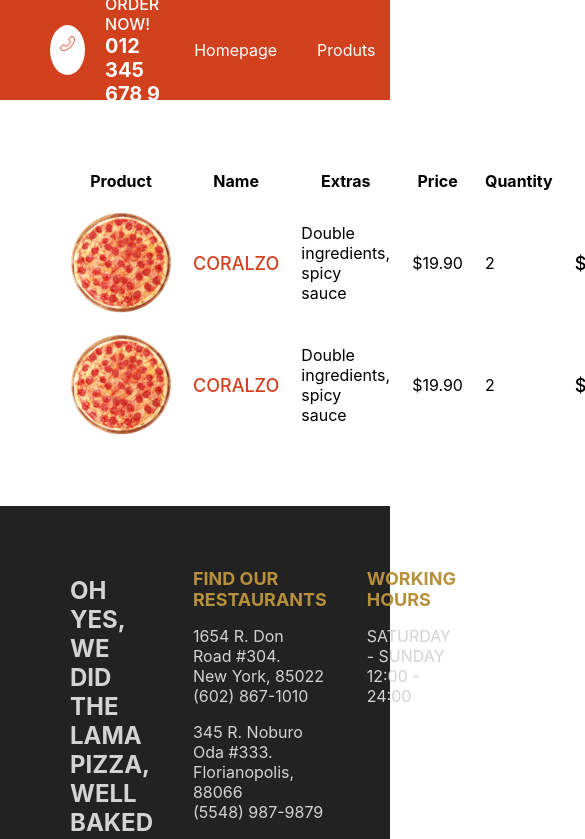
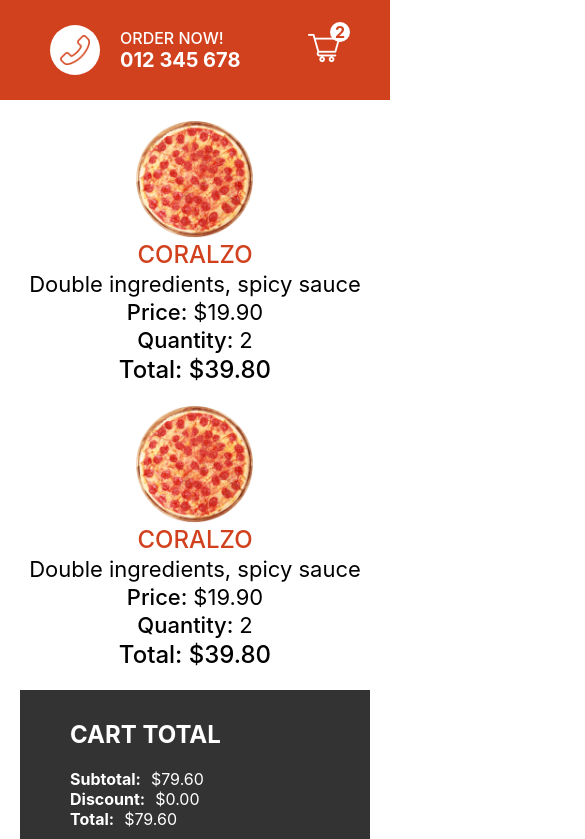
Before and after one commit to GoulartAugusto/pizzaria, a Next.js app: page /cart in a window 390 px wide. Shown: the top 839 px of the page, 585 px wide, since content can reach past the window. Built offline with nearby package versions, Linux system fonts and the light colour scheme.

Commit message:
add: responsivity to the project

```diff
--- a/components/Navbar.jsx
+++ b/components/Navbar.jsx
@@ -10,7 +10,7 @@
       </div>
     <div className={styles.texts}>
       <div className={styles.text}>ORDER NOW!</div>
-      <div className={styles.text}>012 345 678 9</div>
+      <div className={styles.text}>012 345 678</div>
     </div>
     </div>
     <div className={styles.item}>
--- a/pages/cart.jsx
+++ b/pages/cart.jsx
@@ -6,7 +6,7 @@
   <div className={styles.container}>
       <div className={styles.left}>
           <table className={styles.table}>
-              < tr className={styles.tr}>
+              < tr className={styles.trTitle}>
                   <th>Product</th>
                   <th>Name</th>
                   <th>Extras</th>
@@ -14,7 +14,7 @@
                   <th>Quantity</th>
                   <th>Total</th>
               </tr>
-              <tr>
+              <tr className={styles.tr}>
                   <td>
                     <div className={styles.imgContainer}>
                         <Image src="/img/pizza.png"
@@ -44,11 +44,11 @@
                   </td>
                   <td>
                       <span className={styles.total}>
-                          $38.80
+                          $39.80
                       </span>
                   </td>
               </tr>
-              <tr>
+              <tr className={styles.tr}>
                   <td>
                     <div className={styles.imgContainer}>
                         <Image src="/img/pizza.png"
@@ -78,7 +78,7 @@
                   </td>
                   <td>
                       <span className={styles.total}>
-                          $38.80
+                          $39.80
                       </span>
                   </td>
               </tr>
--- a/pages/orders/[id].jsx
+++ b/pages/orders/[id].jsx
@@ -15,13 +15,13 @@
             <div className={styles.left}>
                 <div className={styles.row}>
                 <table className={styles.table}>
-              < tr className={styles.tr}>
+              <tr className={styles.trTitle}>
                   <th>ORDER ID</th>
                   <th>Custumer</th>
                   <th>Address</th>
                   <th>Total</th>
               </tr>
-              <tr>
+              <tr className={styles.tr}>
                   <td>
                       <span className={styles.id}>123123456</span>
                   </td>
@@ -32,7 +32,7 @@
                   </td>
                   <td>
                       <span className={styles.address}>
-                          Fork and Spoon st. 222-33 LA
+                          Fork st. 222-33 LA
                       </span>
                   </td>
                   <td>
--- a/styles/Cart.module.css
+++ b/styles/Cart.module.css
@@ -56,3 +56,64 @@
     cursor: pointer;
     margin-top: 20px;
 }
+
+@media screen and (max-width: 480px) {
+    .container {
+        flex-direction: column;
+        padding: 20px;
+    }
+
+    .table {
+        display: flex;
+        flex-direction: column;
+        align-items: center;
+        justify-content: center;
+    }
+
+    .trTitle {
+        display: none;
+    }
+
+    .tr {
+        display: flex;
+        flex-direction: column;
+        align-items: center;
+        justify-content: center;
+        margin-bottom: 20px;
+    }
+
+    .imgContainer {
+        width: 30vw;
+        height: 30vw;
+    }
+
+    .name,
+    .total {
+        font-size: 24px;
+    }
+
+    .extras,
+    .price,
+    .quantity {
+        font-size: 22px;
+    }
+
+    .price::before {
+        content: "Price: ";
+        font-weight: 500;
+    }
+
+    .quantity::before {
+        content: "Quantity: ";
+        font-weight: 500;
+    }
+
+    .total::before {
+        content: "Total: ";
+        font-weight: 500;
+    }
+
+    .wrapper {
+        width: 100%;
+    }
+}
--- a/styles/Featured.module.css
+++ b/styles/Featured.module.css
@@ -2,6 +2,8 @@
     height: calc(100vh - 100px);
     background-color: #d1411e;
     overflow: hidden;
+    position: relative;
+    margin: -11%;
 }
 
 
@@ -28,3 +30,10 @@
     height: 100%;
     position: relative;
 }
+
+@media screen and (max-width: 480px) {
+    .container {
+        height: 50vh;
+    }
+
+}
--- a/styles/Footer.module.css
+++ b/styles/Footer.module.css
@@ -33,3 +33,26 @@
 .motto {
     color: rgb(211, 211, 211)
 }
+
+@media screen and (max-width: 480px) {
+    .container {
+        height: auto;
+        text-align: center;
+    }
+
+    .item:first-child {
+        display: none;
+    }
+
+    .item {
+        flex-direction: column;
+    }
+
+    .title {
+        font-size: 30px;
+    }
+
+    .text {
+        font-size: 20px;
+    }
+}
--- a/styles/Navbar.module.css
+++ b/styles/Navbar.module.css
@@ -83,3 +83,16 @@
     font-weight: bold;
     color: #d1411e;
 }
+
+@media screen and (max-width: 480px) {
+    .item:nth-child(2) {
+        flex: 3;
+        display: none;
+    }
+
+    .item:nth-child(1) {
+        flex: 3;
+
+    }
+
+}
--- a/styles/Order.module.css
+++ b/styles/Order.module.css
@@ -80,3 +80,58 @@
     margin-top: 20px;
     cursor: not-allowed;
 }
+
+@media screen and (max-width: 480px) {
+    .container {
+        flex-direction: column;
+    }
+
+    .trTitle {
+        display: none;
+    }
+
+    .tr {
+        display: flex;
+        flex-direction: column;
+        align-items: center;
+        justify-content: center;
+        font-size: 20px;
+    }
+
+    .id::before {
+        content: "Order ID: ";
+        font-weight: 500;
+    }
+
+    .name::before {
+        content: "Custumer: ";
+        font-weight: 500;
+    }
+
+    .address::before {
+        content: "Address: ";
+        font-weight: 500;
+    }
+
+    .total::before {
+        content: "Total: ";
+        font-weight: 500;
+    }
+
+    .row:last-child {
+        width: 100%;
+        flex-direction: column;
+        align-items: center;
+        justify-content: center;
+    }
+
+    .done,
+    .undone,
+    .inProgress {
+        margin-bottom: 20px;
+    }
+
+    .wrapper {
+        width: 100%;
+    }
+}
--- a/styles/PizzaCard.module.css
+++ b/styles/PizzaCard.module.css
@@ -25,3 +25,19 @@
     text-align: center;
     color: #7777;
 }
+
+@media screen and (max-width: 480px) {
+    .container {
+        width: 100%;
+    }
+
+    .title {
+        font-size: 30px;
+        text-align: center;
+    }
+
+    .price,
+     .desc {
+        font-size: 24px;
+    }
+}
--- a/styles/PizzaList.module.css
+++ b/styles/PizzaList.module.css
@@ -18,3 +18,13 @@
     justify-content: center;
     flex-wrap: wrap;
 }
+
+@media screen and (max-width: 480px) {
+    .title {
+        text-align: center;
+    }
+    .desc {
+        width: 90%;
+        text-align: center;
+    }
+}
--- a/styles/Product.module.css
+++ b/styles/Product.module.css
@@ -94,3 +94,45 @@
     font-weight: 500;
     cursor: pointer;
 }
+
+@media screen and (max-width: 480px) {
+    .container {
+        height: auto;
+        text-align: center;
+        flex-direction: column;
+    }
+
+    .imgContainer {
+        width: 70vw;
+        height: 70vw;
+    }
+
+    .title {
+        margin: 5px;
+    }
+
+    .sizes {
+        width: 100%;
+        padding: 0 20px
+    }
+
+    .ingredients {
+        flex-direction: column;
+    }
+
+    .option {
+        margin: 10px;
+        font-size: 18px;
+    }
+
+    .checkbox {
+        width: 25px;
+        height: 25px;
+    }
+
+    .quantity,
+    .button {
+        height: 50px;
+        padding: 10px 20px;
+    }
+}
```
